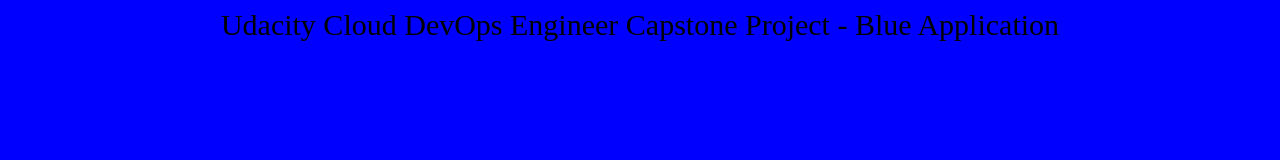
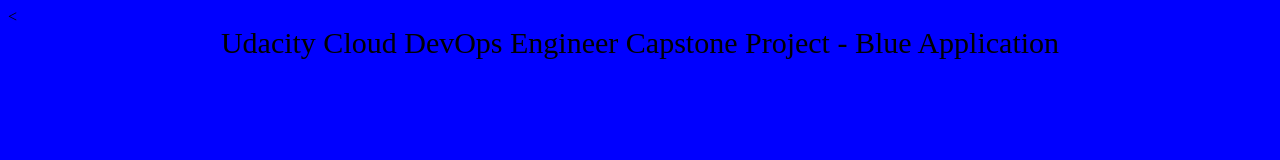
Before and after one commit to hoanggianguet/capstone-test, a plain HTML site: page blue-app/index.html in a window 1280 px wide. Drawn offline with Linux system fonts and the light colour scheme.

Commit message:
Update index.html

```diff
--- a/blue-app/index.html
+++ b/blue-app/index.html
@@ -3,7 +3,7 @@
 	<head>
 		<title>Blue Application</title>
 	</head>
-	<body style="background-color: blue;">
+	<body style="background-color: blue;"><
 		<div style="font-size: 30px;text-align: center;">Udacity Cloud DevOps Engineer Capstone Project - Blue Application</div>
 	</body>
 </html>
```
